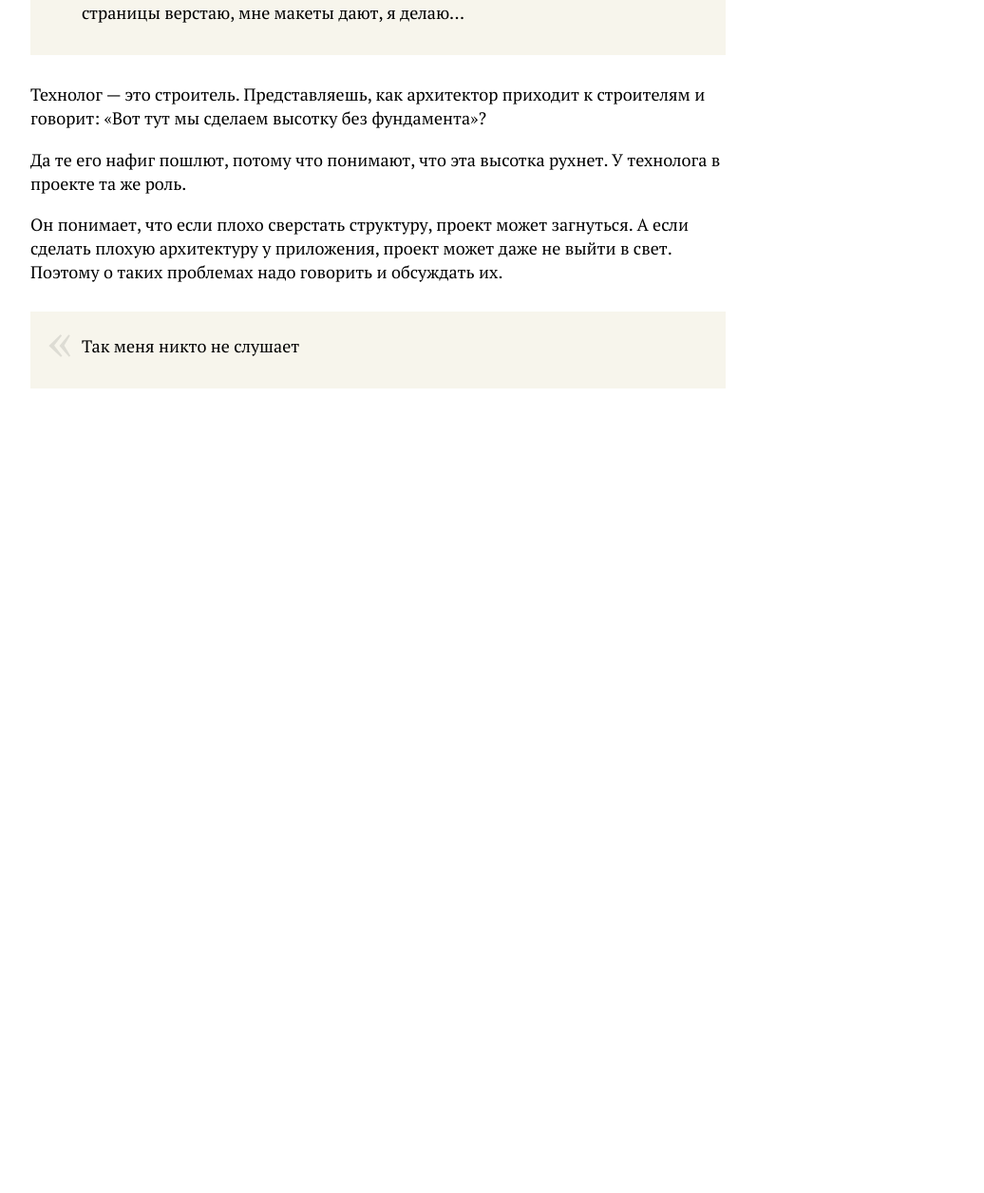
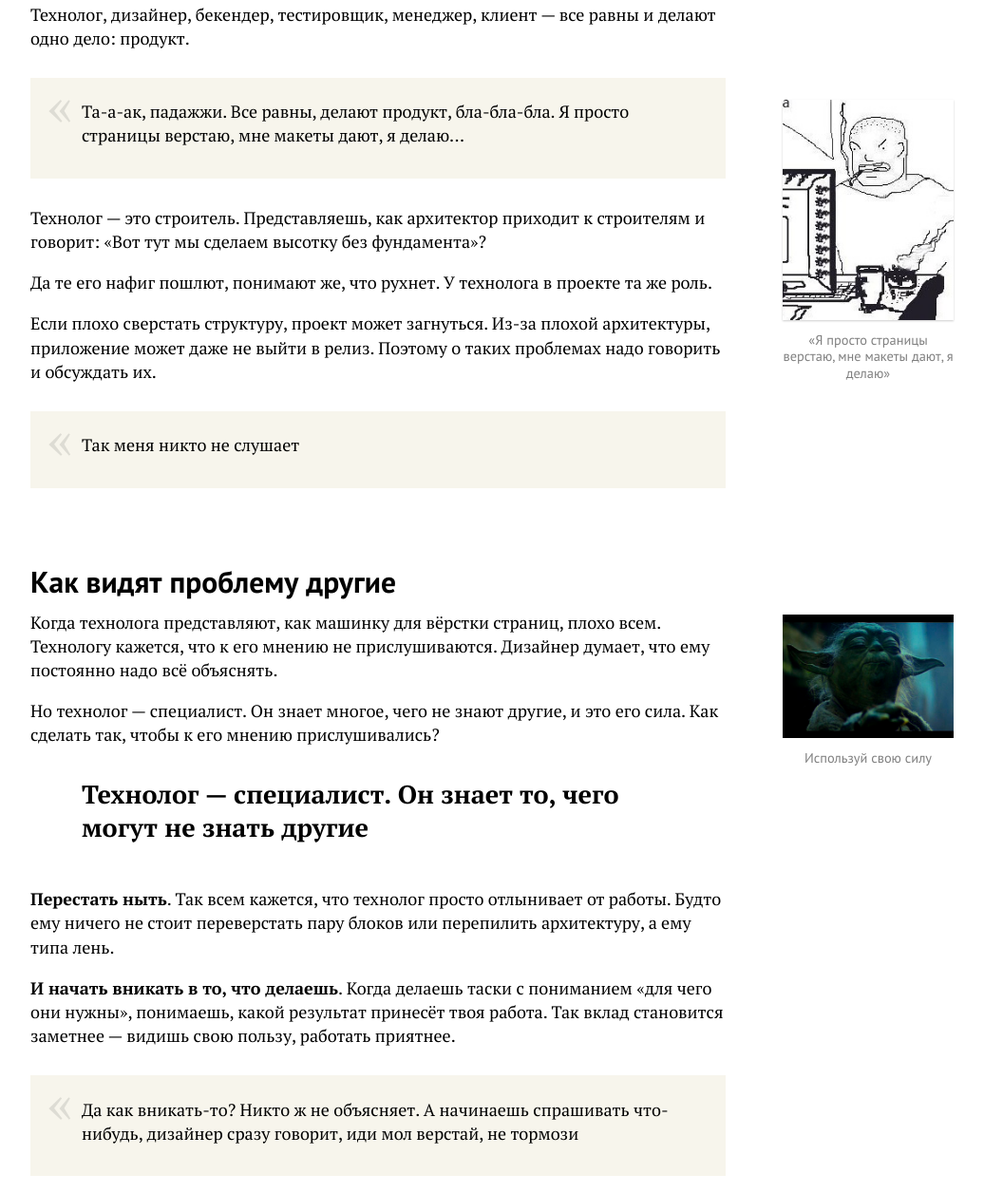
Before and after one commit to bespoyasov/front-not-pain, a website: page src/index.html in a window 1280 px wide. Shown: the part 2888-4144 px from the top of the page at 95% size, without its empty margins (222-1258 px from the left). Before the commit the page ends 3344 px from the top, so only its background shows below. Drawn offline with nearby package versions, Linux system fonts and the light colour scheme; files that its build step writes are made by us from their sources; files whose address does not match are found by name.

Commit message:
update: sections structure; add: content and marked containers

```diff
--- a/src/css/globals.css
+++ b/src/css/globals.css
@@ -47,6 +47,9 @@ blockquote {
   background: var(--light-brown);
   position: relative;
 }
+blockquote:last-child {
+  margin-bottom:0;
+}
 
 blockquote:before {
   content: '«';
@@ -65,6 +68,21 @@ figcaption {
   color:var(--grey-5);
   text-align: center;
   font-family: var(--font-sans-serif);
+}
+
+mark {
+  display: block;
+  margin:0;
+  padding: 1.8rem 3rem 1.5rem;
+  font-size: 1.5rem;
+  line-height: 1.3em;
+  background: none;
+  font-weight: bold;
+  font-family: var(--font-serif);
+}
+
+.is-decorated img {
+  box-shadow: 0 1px 2px var(--grey-2);
 }
 
 a {
--- a/src/sections/section-1.html
+++ b/src/sections/section-1.html
@@ -14,7 +14,9 @@
 
       <div class="column column--right">
         <figure>
-          <img src="./img/have-done.jpg" />
+          <img
+            src="./img/have-done.jpg"
+            alt="Технологу жалко свой код" />
           <figcaption>Технологу жалко <nobr>свой код</nobr></figcaption>
         </figure>
       </div>
--- a/src/sections/section-2.html
+++ b/src/sections/section-2.html
@@ -7,32 +7,48 @@
 
         <blockquote>Серьёзно? Не писать код? Мне, вообще-то, за это платят</blockquote>
 
-        <p>Не-а, <b>не за это</b>. Всем пофиг, сколько строк написано и сколько часов просижено за монитором. Важен результат — то, что этот код делает. </p>
+        <p>Не-а, не за это. Всем пофиг, сколько строк написано и сколько часов просижено за монитором. Важен результат — то, что этот код делает. </p>
 
         <p>Задача технолога — понять, какую пользу приносит проект, над которым он работает. Если твой код помогает решать задачу пользователя, результат есть. Если результат есть — технолог молодец, если нет — нет.</p>
 
+        <mark>Задача технолога — понять, какую пользу приносит проект, над которым он работает</mark>
+
         <p>Приносить пользу — приятно. Ребята с пет-проектами не дадут соврать. Видеть, что результатами работы кто-то пользуется — клёво. То же с большим проектом, над которым работает команда. </p>
 
-        <p>Но в больших проектах есть проблема, что не все в команде чувствуют свою причастность к результату. Отсюда и эти вот «после 5 меня в офисе нет», «моё дело — таск закрыть, а чё там дальше мне по барабану».</p>
+        <p>Но в больших проектах не все в команде чувствуют свою причастность к результату. Отсюда и всякое «после 5 меня в офисе нет», «моё дело — таск закрыть, а чё там дальше мне по барабану».</p>
 
         <p>Технолог, дизайнер, бекендер, тестировщик, менеджер, клиент — все равны и делают одно дело: продукт. </p>
+      </div>
 
+      <div class="column column--right">
+        <figure>
+          <img
+            src="./img/sceptic.jpg"
+            alt="Когда узнал, что тебе платят не за код" />
+          <figcaption>Когда узнал, что тебе платят не за код</figcaption>
+        </figure>
+      </div>
+    </div>
+
+    <div class="grid">
+      <div class="column">
         <blockquote>Та-а-ак, падажжи. Все равны, делают продукт, бла-бла-бла. Я просто страницы верстаю, мне макеты дают, я делаю...</blockquote>
 
         <p>Технолог — это строитель. Представляешь, как архитектор приходит к строителям и говорит: «Вот тут мы сделаем высотку без фундамента»?</p>
 
-        <p>Да те его нафиг пошлют, потому что понимают, что эта высотка рухнет. У технолога в проекте та же роль. </p>
+        <p>Да те его нафиг пошлют, понимают же, что рухнет. У технолога в проекте та же роль. </p>
 
-        <p>Он понимает, что если плохо сверстать структуру, проект может загнуться. А если сделать плохую архитектуру у приложения, проект может даже не выйти в свет. Поэтому о таких проблемах надо говорить и обсуждать их.</p>
+        <p>Если плохо сверстать структуру, проект может загнуться. Из-за плохой архитектуры, приложение может даже не выйти в релиз. Поэтому о таких проблемах надо говорить и обсуждать их.</p>
 
         <blockquote>Так меня никто не слушает</blockquote>
       </div>
-
       <div class="column column--right">
-        <!-- <figure>
-          <img src="./img/have-done.jpg" />
-          <figcaption>Технологу жалко <nobr>свой код</nobr></figcaption>
-        </figure> -->
+        <figure class="is-decorated">
+          <img
+            src="./img/waaait.jpg"
+            alt="«Я просто страницы верстаю, мне макеты дают, я делаю»" />
+          <figcaption>«Я просто страницы верстаю, мне макеты дают, я делаю»</figcaption>
+        </figure>
       </div>
     </div>
   </div>
--- a/src/sections/section-3.html
+++ b/src/sections/section-3.html
@@ -1,16 +1,29 @@
 <section class="section" id="problem">
   <div class="center">
-    <h2>Как видят проблему другие</h2>
-    <p></p>Когда технолога представляют, как машинку для вёрстки страниц, плохо всем. </p>
+    <div class="grid">
+      <div class="column">
+        <h2>Как видят проблему другие</h2>
+        <p>Когда технолога представляют, как машинку для вёрстки страниц, плохо всем. Технологу кажется, что к его мнению не прислушиваются. Дизайнер думает, что ему постоянно надо всё объяснять.</p>
 
-    <p></p>Технологу плохо, потому что ему кажется, что к его мнению не прислушиваются. Дизайнеру плохо, потому что он думает, что технологу постоянно надо всё объяснять. </p>
+        <p>Но технолог — специалист. Он знает многое, чего не знают другие, и это его сила. Как сделать так, чтобы к его мнению прислушивались?</p>
 
-    <p></p>Но технолог — специалист. Он знает многое, чего не знают другие, и это его сила. Как сделать так, чтобы другие члены команды прислушивались ко мнению технолога?</p>
+        <mark>Технолог — специалист. Он знает то, чего могут не знать другие</mark>
 
-    <p></p>Вначале перестать ныть. Всем кажется, что технолог просто отлынивает от работы. Будто ему ничего не стоит переверстать пару блоков или перепилить архитектуру, а ему типа лень.</p>
+        <p><b>Перестать ныть</b>. Так всем кажется, что технолог просто отлынивает от работы. Будто ему ничего не стоит переверстать пару блоков или перепилить архитектуру, а ему типа лень.</p>
 
-    <p></p>И вникать в то, что делаешь. Когда делаешь таски с пониманием «для чего они нужны», понимаешь, какой результат принесёт твоя работа. Так вклад становится заметнее — видишь свою пользу, работать приятнее.</p>
+        <p><b>И начать вникать в то, что делаешь</b>. Когда делаешь таски с пониманием «для чего они нужны», понимаешь, какой результат принесёт твоя работа. Так вклад становится заметнее — видишь свою пользу, работать приятнее.</p>
 
-    <p>«Дык как вникать-то? Никто ж не объясняет. А начинаешь спрашивать что-нибудь, дизайнер сразу говорит, иди мол верстай, не тормози»</p>
+        <blockquote>Да как вникать-то? Никто ж не объясняет. А начинаешь спрашивать что-нибудь, дизайнер сразу говорит, иди мол верстай, не тормози</blockquote>
+      </div>
+
+      <div class="column column--right">
+        <figure>
+          <img
+            src="./img/yoda.jpg"
+            alt="Используй свою силу" />
+          <figcaption>Используй свою силу</figcaption>
+        </figure>
+      </div>
+    </div>
   </div>
 </section>
```
Also changed, not shown: src/index.html (+1 -0 lines), src/static/img/sceptic.jpg (added), src/static/img/waaait.jpg (added), src/static/img/yoda.jpg (added).
